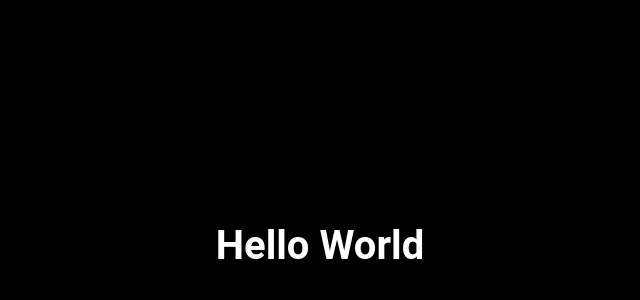
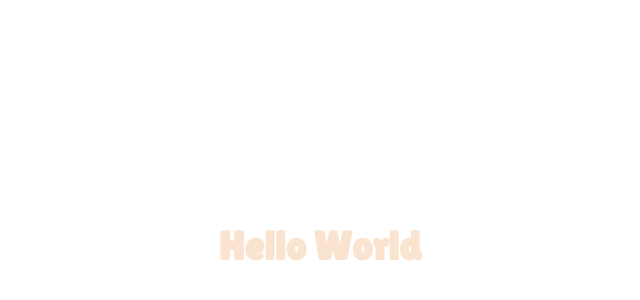
Before and after one commit to Dev-JoseRonaldo/empire-burger, a Next.js app: page / in a window 1280 px wide. Shown: the part 154-454 px from the top of the page, without its empty margins (320-960 px from the left). Built offline with nearby package versions, Linux system fonts and the light colour scheme.

Commit message:
feat: add '_document' file

```diff
--- a/src/components/PlopExample/index.tsx
+++ /dev/null
@@ -1,11 +0,0 @@
-export interface PlopExampleProps {
-  title: string
-}
-
-export const PlopExample = ({ title }: PlopExampleProps) => {
-  return (
-    <div className="flex justify-center">
-      <h1 className="font-bold text-lg">{title}</h1>
-    </div>
-  )
-}
--- a/src/components/PlopExample/stories.tsx
+++ /dev/null
@@ -1,22 +0,0 @@
-import { ComponentMeta, ComponentStory } from '@storybook/react'
-import { PlopExample } from '.'
-
-export default {
-  title: 'Components/PlopExample',
-  component: PlopExample,
-   parameters: {
-    design: {
-      type: 'figma',
-      url: 'FIGMA_URL_FRAME',
-    },
-  },
-} as ComponentMeta<typeof PlopExample>
-
-const Template: ComponentStory<typeof PlopExample> = (args) => (
-  <PlopExample {...args} />
-)
-
-export const Default = Template.bind({})
-Default.args = {
-  title: 'PlopExample'
-}
--- a/src/components/PlopExample/test.tsx
+++ /dev/null
@@ -1,21 +0,0 @@
-import { render, screen } from '@testing-library/react'
-
-import { PlopExample } from '.'
-
-const { getByRole } = screen
-
-describe('<PlopExample />', () => {
-  it('should render the heading', () => {
-    render(<PlopExample title="Hello World"/>)
-
-    const heading = getByRole('heading', { name: "Hello World" })
-
-    expect(heading).toBeInTheDocument()
-  })
-
-  it('Should match snapshot', () => {
-    const { container } = render(<PlopExample title="Hello World"/>)
-
-    expect(container).toMatchSnapshot()
-  })
-})
--- a/src/layout/Home/index.tsx
+++ b/src/layout/Home/index.tsx
@@ -2,7 +2,7 @@ export const HomeLayout = () => {
   return (
     <div className="flex min-h-screen flex-col items-center justify-center bg-black text-white py-2">
       <main className="flex w-full flex-1 flex-col items-center justify-center px-20 text-center">
-        <h1 className="text-6xl font-bold">Hello World</h1>
+        <h1 className="text-6xl font-lilita font-bold">Hello World</h1>
       </main>
     </div>
   )
--- /dev/null
+++ b/src/pages/_document.tsx
@@ -0,0 +1,25 @@
+import Document, { Html, Head, Main, NextScript } from 'next/document'
+
+class MyDocument extends Document {
+  render() {
+    return (
+      <Html>
+        <Head>
+          <link rel="preconnect" href="https://fonts.googleapis.com" />
+          <link rel="preconnect" href="https://fonts.gstatic.com" />
+
+          <link
+            href="https://fonts.googleapis.com/css2?family=Lato:wght@400;700&family=Lilita+One&display=swap"
+            rel="stylesheet"
+          />
+        </Head>
+        <body>
+          <Main />
+          <NextScript />
+        </body>
+      </Html>
+    )
+  }
+}
+
+export default MyDocument
--- a/tailwind.config.js
+++ b/tailwind.config.js
@@ -27,23 +27,21 @@ module.exports = {
     },
     extend: {
       fontFamily: {
-        sans: 'Roboto, sans-serif'
+        sans: 'Lato, sans-serif',
+        lilita: 'Lilita One, cursive'
       },
       colors: {
-        primary: '#21E7B6',
-        secondary: '#212948',
-        accent: '#0D101D',
-        gray: {
-          500: '#CBC8C8',
-          700: '#999991'
+        primary: '#F43127',
+        secondary: '#F59A1B',
+        white: '#FAE4D0',
+        bgWhite: '#FAF3F2',
+        black: {},
+        text: {
+          90: 'rgba(29, 6, 5, 0.9)',
+          69: 'rgba(29, 6, 5, 0.69)',
+          500: '#635352',
+          700: '#34201F'
         }
-      },
-      backgroundImage: {
-        'gradient-1': 'linear-gradient(180deg, #000006 0%, #212948 100%)',
-        'gradient-2':
-          'linear-gradient(180deg, rgba(196, 196, 196, 0) 0%, rgba(33, 41, 72, 0.71) 0.01%, rgba(33, 41, 72, 0.5) 37.5%, #212948 72.4%)',
-        'gradient-3':
-          'linear-gradient(180deg, #3B4571 0%, #212948 84.37%, #000000 99.48%)'
       },
       borderRadius: {
         10: '10px'
```
Also changed, not shown: 1 other file (tests, documents, lock files or other folders).
